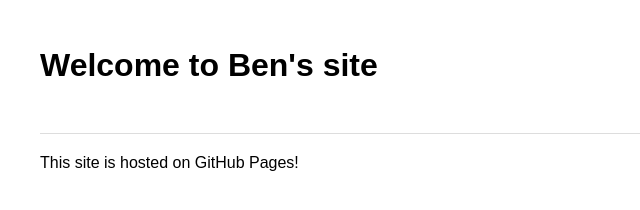
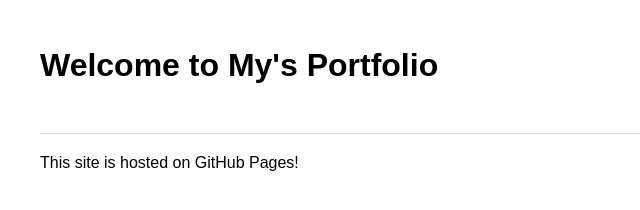
Before and after one commit to BenjaminHatcher/Personal_Portfolio, a plain HTML site: page index.html in a window 1280 px wide. Shown: the whole page, without its empty margins (0-640 px from the left). Drawn offline with Linux system fonts and the light colour scheme.

Commit message:
Second commit

```diff
--- a/index.html
+++ b/index.html
@@ -1,7 +1,7 @@
 <!DOCTYPE html>
 <html>
 <head>
-    <title>My Portfolio</title>
+    <title>Ben's Portfolio</title>
     <style>
         body { font-family: sans-serif; margin: 40px; line-height: 1.6; }
         header { border-bottom: 1px solid #ddd; padding-bottom: 20px; }
@@ -9,7 +9,7 @@
 </head>
 <body>
     <header>
-        <h1>Welcome to Ben's site</h1>
+        <h1>Welcome to My's Portfolio</h1>
     </header>
     <main>
         <p>This site is hosted on GitHub Pages!</p>
```
